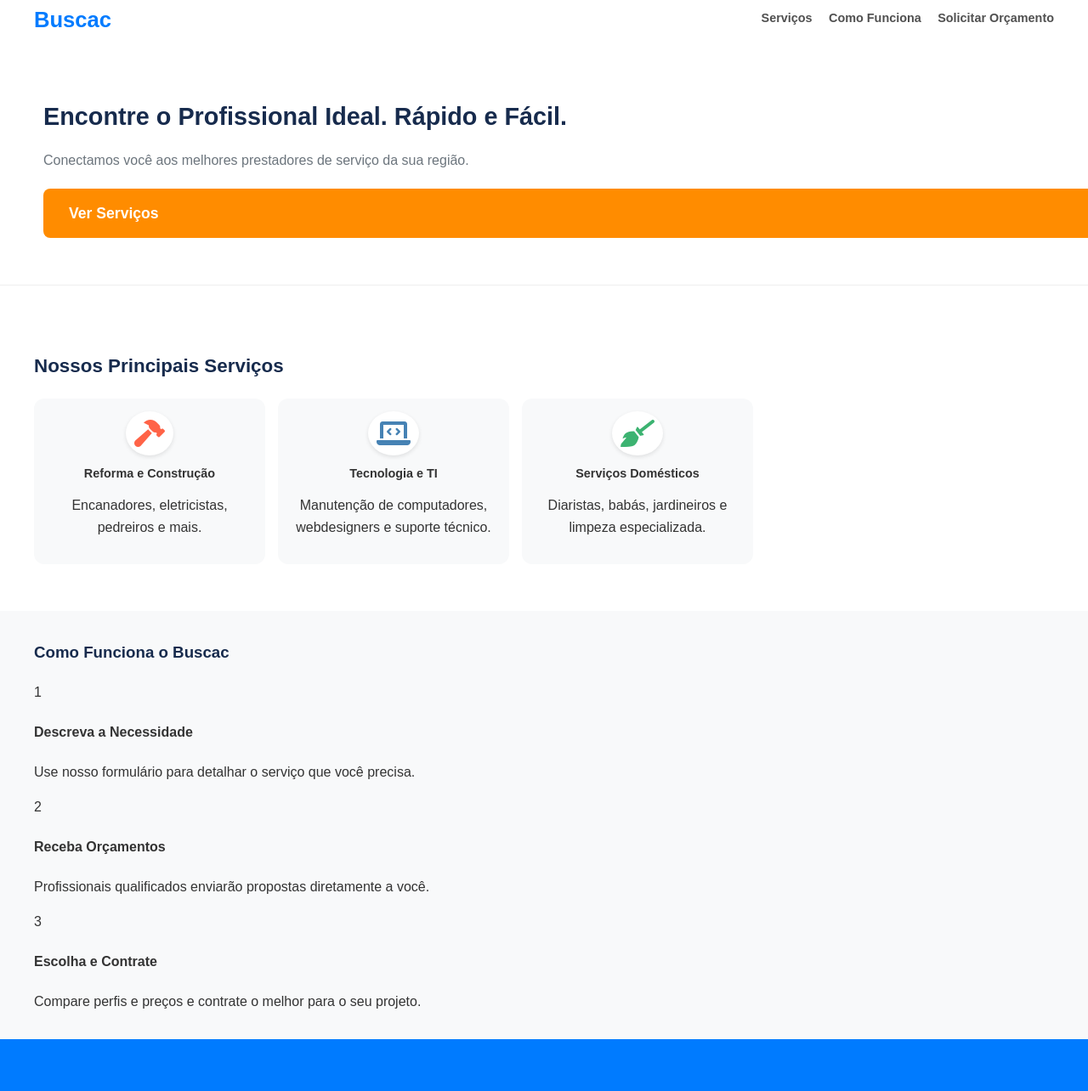
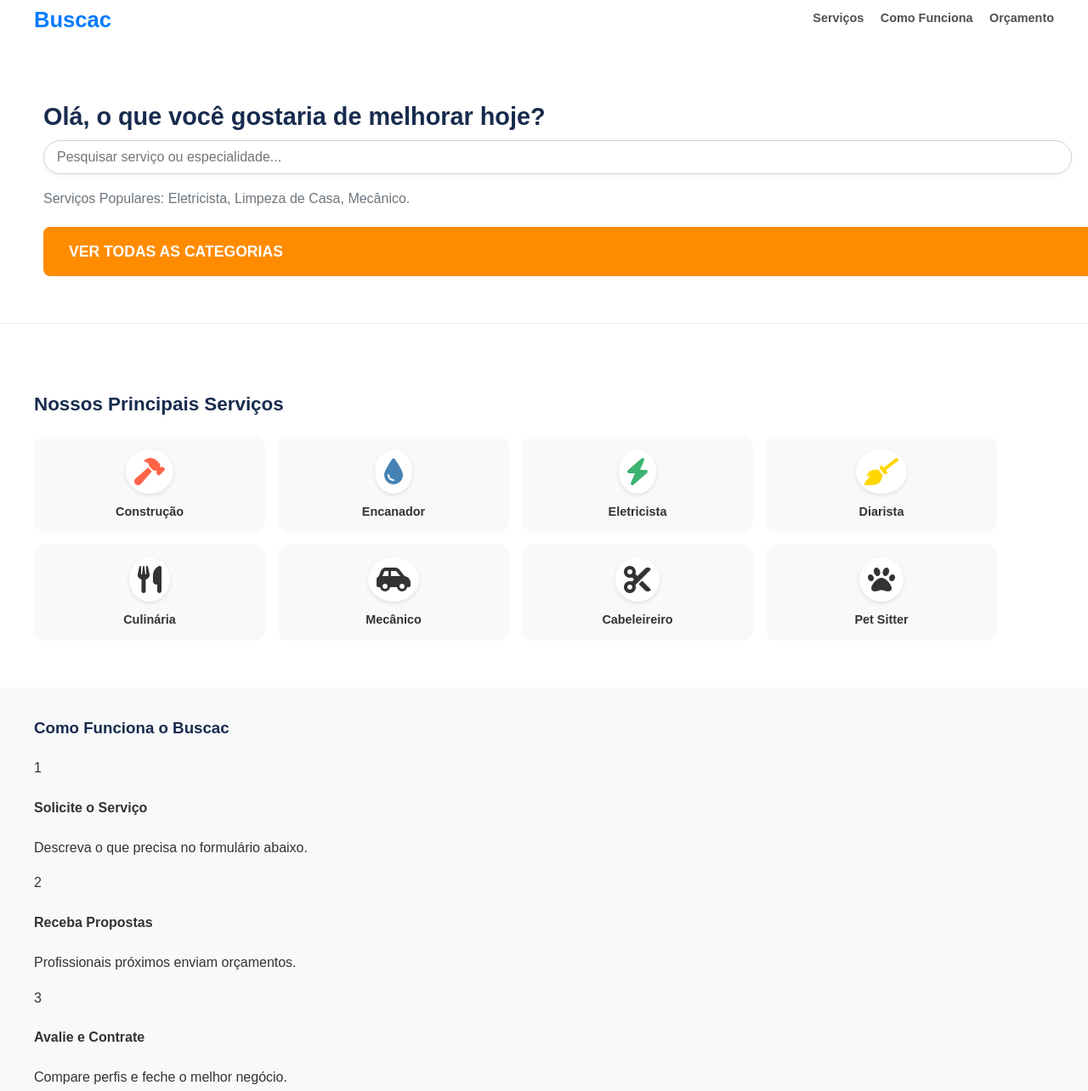
Before and after one commit to torresssjoao-afk/meu-site, a plain HTML site: page index.html in a window 1280 px wide. Shown: the part 22-1306 px from the top of the page at 85% size. Drawn offline with Linux system fonts and the light colour scheme.

Commit message:
Update index.html

```diff
--- a/index.html
+++ b/index.html
@@ -15,7 +15,7 @@
                 <ul>
                     <li><a href="#servicos">Serviços</a></li>
                     <li><a href="#como-funciona">Como Funciona</a></li>
-                    <li><a href="#contato">Solicitar Orçamento</a></li>
+                    <li><a href="#contato">Orçamento</a></li>
                 </ul>
             </nav>
         </div>
@@ -23,9 +23,10 @@
 
     <section id="hero" class="hero-section">
         <div class="container">
-            <h2>Encontre o Profissional Ideal. Rápido e Fácil.</h2>
-            <p>Conectamos você aos melhores prestadores de serviço da sua região.</p>
-            <a href="#servicos" class="cta-button-a">Ver Serviços</a>
+            <h2>Olá, o que você gostaria de melhorar hoje?</h2>
+            <input type="text" id="search-bar" placeholder="Pesquisar serviço ou especialidade...">
+            <p>Serviços Populares: Eletricista, Limpeza de Casa, Mecânico.</p>
+            <a href="#servicos" class="cta-button-a" style="margin-top: 20px;">VER TODAS AS CATEGORIAS</a>
         </div>
     </section>
 
@@ -35,18 +36,35 @@
             <div class="servicos-grid">
                 <div class="servico-card">
                     <i class="fas fa-hammer"></i>
-                    <h4>Reforma e Construção</h4>
-                    <p>Encanadores, eletricistas, pedreiros e mais.</p>
+                    <h4>Construção</h4>
                 </div>
                 <div class="servico-card">
-                    <i class="fas fa-laptop-code"></i>
-                    <h4>Tecnologia e TI</h4>
-                    <p>Manutenção de computadores, webdesigners e suporte técnico.</p>
+                    <i class="fas fa-tint"></i>
+                    <h4>Encanador</h4>
+                </div>
+                <div class="servico-card">
+                    <i class="fas fa-bolt"></i>
+                    <h4>Eletricista</h4>
                 </div>
                 <div class="servico-card">
                     <i class="fas fa-broom"></i>
-                    <h4>Serviços Domésticos</h4>
-                    <p>Diaristas, babás, jardineiros e limpeza especializada.</p>
+                    <h4>Diarista</h4>
+                </div>
+                <div class="servico-card">
+                    <i class="fas fa-utensils"></i>
+                    <h4>Culinária</h4>
+                </div>
+                <div class="servico-card">
+                    <i class="fas fa-car-side"></i>
+                    <h4>Mecânico</h4>
+                </div>
+                <div class="servico-card">
+                    <i class="fas fa-cut"></i>
+                    <h4>Cabeleireiro</h4>
+                </div>
+                <div class="servico-card">
+                    <i class="fas fa-paw"></i>
+                    <h4>Pet Sitter</h4>
                 </div>
             </div>
         </div>
@@ -58,18 +76,18 @@
             <div class="passos">
                 <div class="passo-item">
                     <span class="numero">1</span>
-                    <h4>Descreva a Necessidade</h4>
-                    <p>Use nosso formulário para detalhar o serviço que você precisa.</p>
+                    <h4>Solicite o Serviço</h4>
+                    <p>Descreva o que precisa no formulário abaixo.</p>
                 </div>
                 <div class="passo-item">
                     <span class="numero">2</span>
-                    <h4>Receba Orçamentos</h4>
-                    <p>Profissionais qualificados enviarão propostas diretamente a você.</p>
+                    <h4>Receba Propostas</h4>
+                    <p>Profissionais próximos enviam orçamentos.</p>
                 </div>
                 <div class="passo-item">
                     <span class="numero">3</span>
-                    <h4>Escolha e Contrate</h4>
-                    <p>Compare perfis e preços e contrate o melhor para o seu projeto.</p>
+                    <h4>Avalie e Contrate</h4>
+                    <p>Compare perfis e feche o melhor negócio.</p>
                 </div>
             </div>
         </div>
@@ -81,7 +99,7 @@
             <form action="#" method="POST">
                 <input type="text" name="nome" placeholder="Seu Nome" required>
                 <input type="email" name="email" placeholder="Seu Email" required>
-                <textarea name="servico" placeholder="Descreva o serviço que você precisa..." required></textarea>
+                <textarea name="servico" placeholder="Descreva o serviço que você precisa e sua localização..." required></textarea>
                 <button type="submit" class="cta-button-b">Enviar Solicitação</button>
             </form>
         </div>
```
